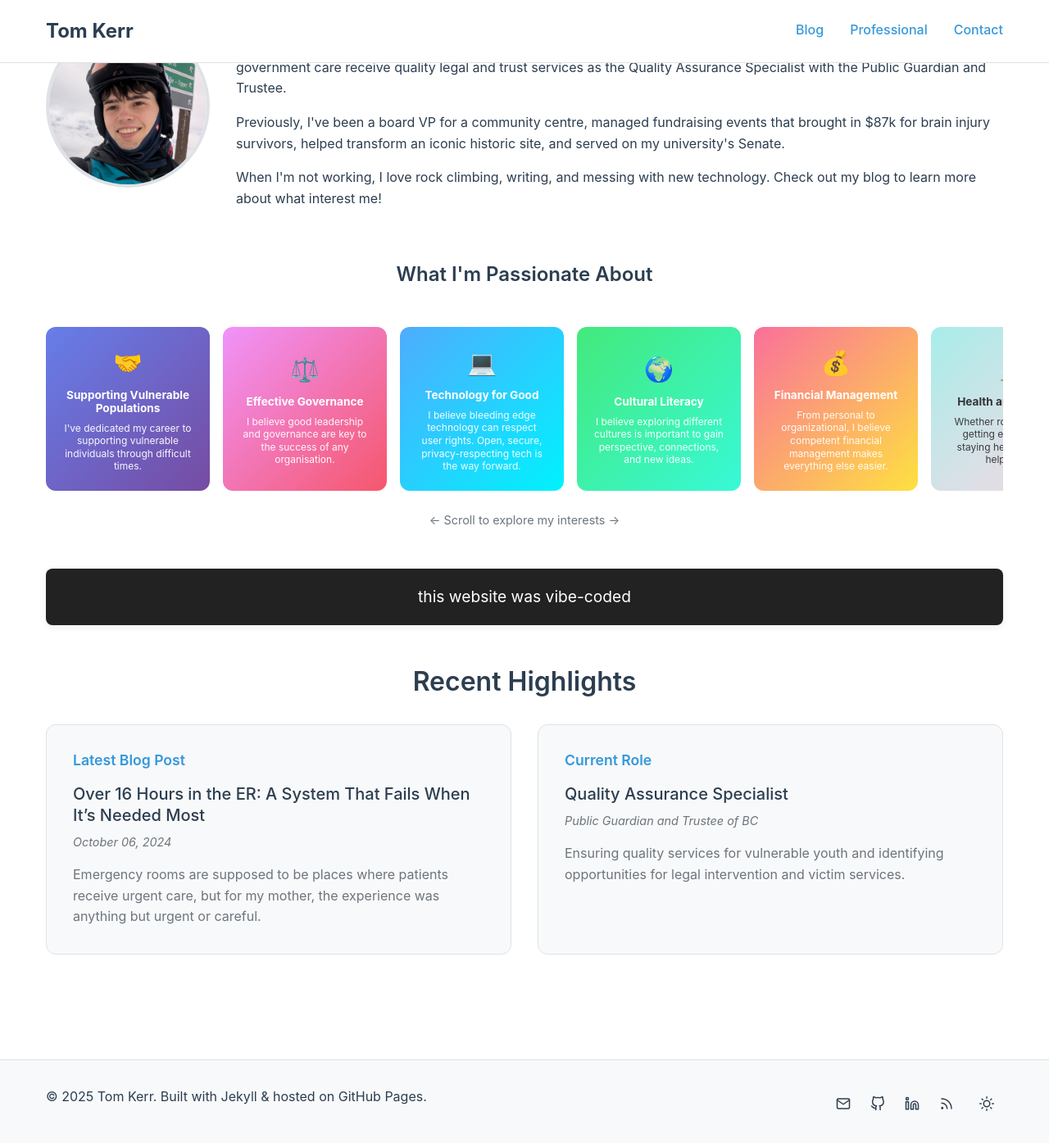
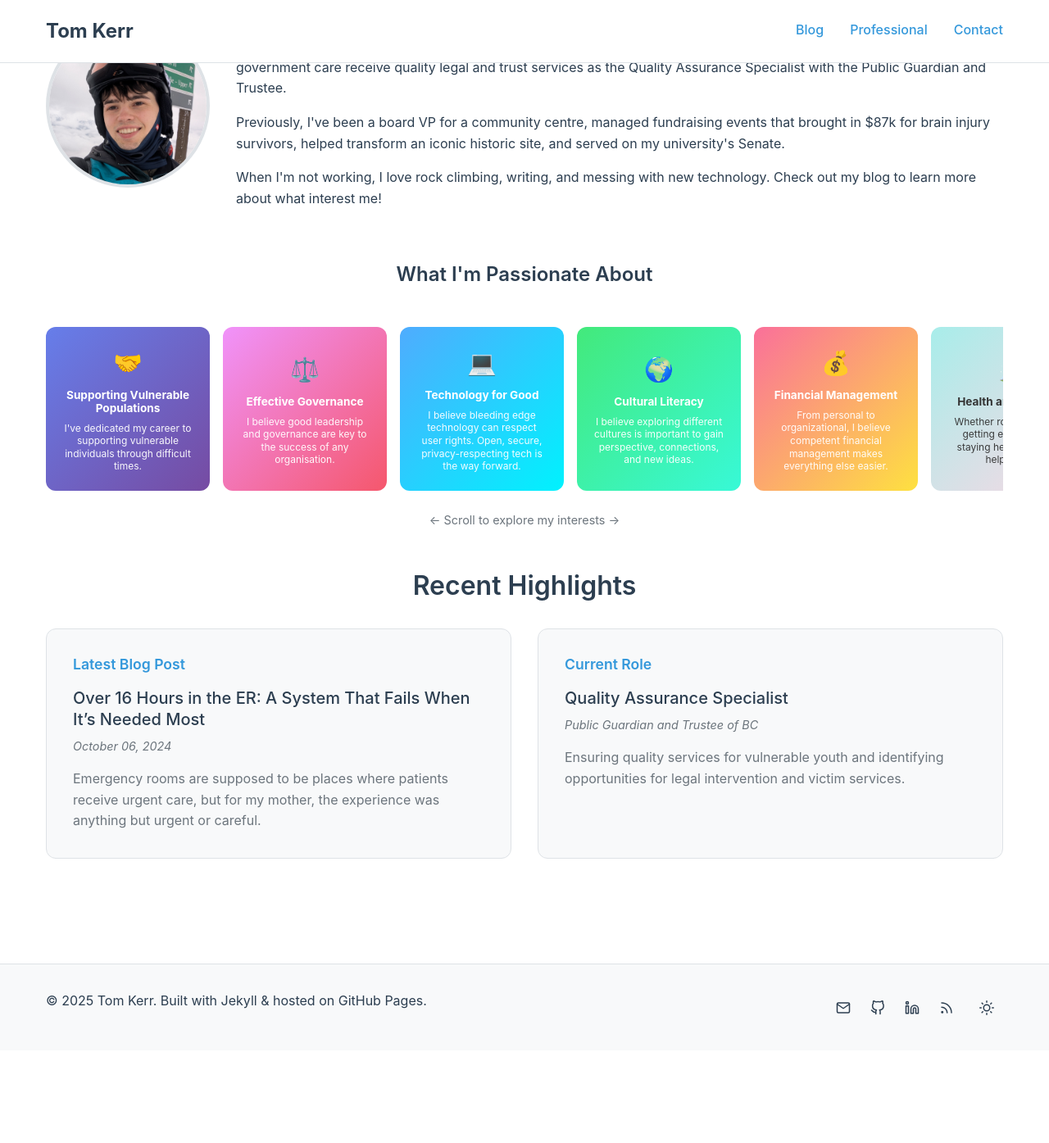
Before and after one commit to TDK250/Toms-Site, a Jekyll site: the page built from index.md, in a window 1280 px wide and 1400 px high, scrolled down 122 px. Shown: the top 1395 px of the window at 82% size. Built offline with Jekyll 4.4.1, drawn with Linux system fonts in a browser that asks for light colours; after the commit the page ends 1404 px from its top, so only the background shows below that; part of the change alters nothing that is shown.

Commit message:
Reverted
Removed vibe banner and its click handler from the page.

```diff
--- a/index.md
+++ b/index.md
@@ -65,10 +65,6 @@ title: Home
   </div>
 </section>
 
-<div id="vibe-banner" style="background: #222; color: #fff; text-align: center; padding: 1em; cursor: pointer; font-size: 1.2em; margin-bottom: 2rem; border-radius: 8px; box-shadow: 0 2px 8px rgba(0,0,0,0.08);">
-  this website was vibe-coded
-</div>
-
 <section class="highlights-section">
   <h2>Recent Highlights</h2>
   <div class="highlights-grid">
@@ -119,8 +115,10 @@ title: Home
 }
 
 .profile-image:hover {
+  transform: scale(1.05);
   box-shadow: 0 8px 25px var(--shadow-hover);
 }
+
 .hero-text {
   flex: 1;
   min-width: 300px;
@@ -416,13 +414,5 @@ document.addEventListener('DOMContentLoaded', function() {
       }, 150);
     });
   });
-
-  // Banner click handler
-  var banner = document.getElementById('vibe-banner');
-  if (banner) {
-    banner.onclick = function() {
-      alert("I don't want to pretend my programming skills are better than they are. Pay someone to make a website for you if you can afford it. Jekyll and Github pages is a great option for anyone looking to create a personal website for free. LLMs make this approach much easier, more economical and more customizable than using traditional website building platforms.");
-    };
-  }
 });
 </script>
```
